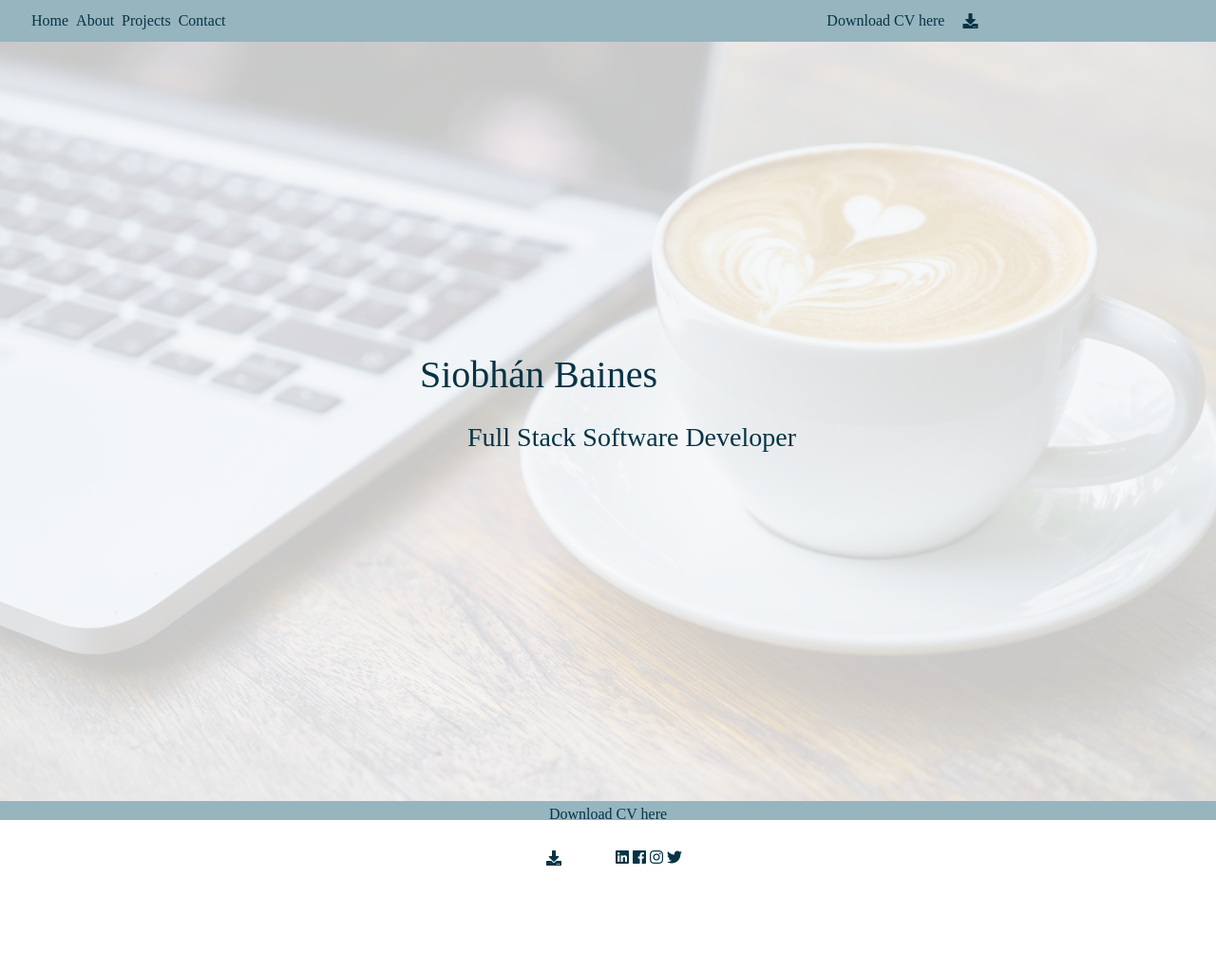
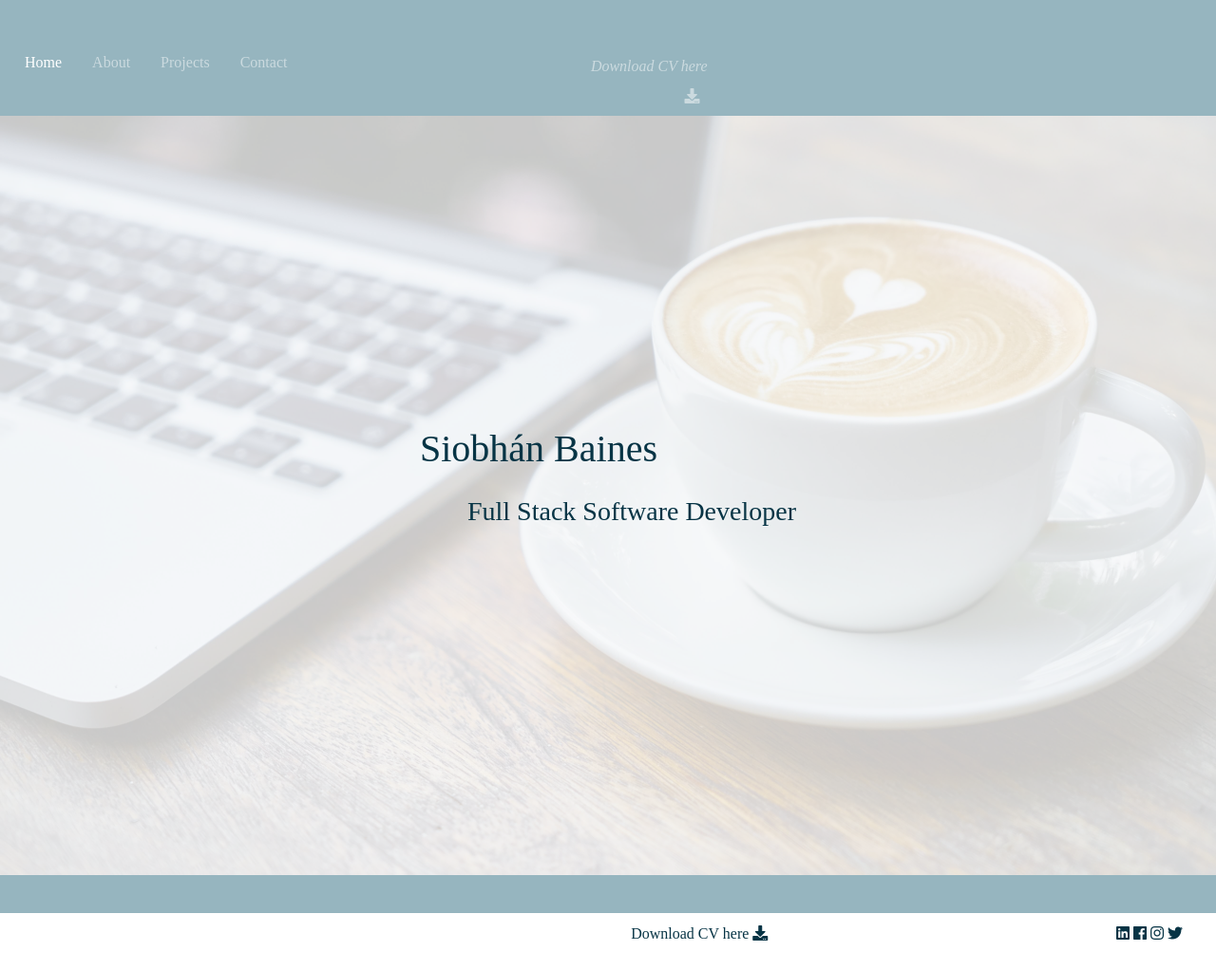
Before and after one commit to SiobhanBaines/MS1-Portfolio, a plain HTML site: page index.html in a window 1280 px wide. Shown: the whole page at 95% size. Before the commit the page ends 932 px from the top, so only its background shows below. Drawn offline with nearby package versions, Linux system fonts and the light colour scheme; a web font is replaced by a local one.

Commit message:
tried adding media menu symbol but made everything worse

```diff
--- a/assets/css/style.css
+++ b/assets/css/style.css
@@ -13,12 +13,11 @@ body {
     width: 100%;
     padding: 0;
     margin: 0;
-}
-.header-row{
     background-color: #96b5bf;
     align-items: baseline;
 }
-.head-col-nav{}
+
+
 
 .cv-pdf{
     display:inline-block;
@@ -38,15 +37,11 @@ body {
     text-align: center;
     padding: 2px;
     font-family: Chilanka;
+    color: #073445;
 }
-.cv-pdf {
-    display:inline-block;
-    height: 20px;
-    text-align: center;
-    padding: 2px;
-    font-family: Chilanka;
-}
+
 a {
+    display: inline-block;
     color:#073445;
     height: 12px;
 }
@@ -88,10 +83,13 @@ a {
     width: 100%;
     padding: 0;
     margin: 0;
+    height: 40px;
+    background-color: #96b5bf;
+    display: inline-block;
 }
 .footer-row{
-    background-color: #96b5bf;
-    align-items: baseline;
+
+    text-align: center;
 }
 .social-media{
     display: inline-block;
--- a/index.html
+++ b/index.html
@@ -18,33 +18,37 @@
 <body>
 	<!-- Header containing Navigation and CV Download call to action -->
 	<header>
-		<!--<div class="container-fluid navalert-container">-->
-		<div class="container-fluid header-contianer">
+		<div class="container-fluid navalert-container header-container">
 			<div class="row justify-content-between header-row">
-				<div class="col col-md-4 head-col-nav">
-					<nav class="navbar">
-						<ul class="navbar-nav">
-							<li class="active nav-item">
-								<a href="index.html"><span>Home</span></a>
-							</li>
-							<li class="nav-item">
-								<a href="about.html"><span>About</span></a>
-							</li>
-							<li class="nav-item">
-								<a href="projects.html"><span>Projects</span></a>
-							</li>
-							<li class="nav-item">
-								<a href="contact.html"><span>Contact</span></a>
-							</li>
-						</ul>
+				<div class="col col-md-8 head-col-nav">
+					<nav class="navbar navbar-dark navbar-expand-sm">
+						<button class="navbar-toggler mr-auto" type="button" data-toggle="collapse" data-target="#navbarNavDropdown" aria-controls="navbarNavDropdown" aria-expanded="false" aria-label="Toggle navigation"><span class="navbar-toggler-icon"></span></button>
+						<div class="collapse navbar-collapse" id="navbarNavDropdown">
+							<ul class="navbar-nav mr-auto">
+								<li class="active nav-item mr-2">
+									<a class="nav-link" href="index.html">Home</a></li>
+								<li class="nav-item mr-2">
+									<a class="nav-link" href="about.html"> About</a></li>
+								<li class="nav-item mr-2">
+									<a class="nav-link" href="projects.html">Projects</a></li>
+								<li class="nav-item mr-2">
+									<a class="nav-link" href="contact.html">Contact</a></li>
+							</ul>
+						</div>
+						<div class="col col-md-4 head-cv-pdf ml-auto">
+						<div class="navbar-nav d-md-block">
+							<!--	<p class="cv-pdf">Download CV here-->
+							<p class="navbar-text my-auto mr-2 cv-pdf">
+								<i>Download CV here</i>
+								<!--<button type="button" class="btn btn-link">-->
+								<a class="nav-link" href="assets/cv/Siobhan Baines CV.pdf" target="_blank">
+									<i class="fa fa-download" aria-hidden="true"></i></a>
+								<!-- </button>-->
+							</p>
+
+						</div>
+						</div>
 					</nav>
-				</div>
-				<div class="col col-md-4 head-cv-pdf">
-					<p class="cv-pdf">Download CV here</p>
-					<button type="button" class="btn btn-link">
-                        <a href="assets/cv/Siobhan Baines CV.pdf" target="_blank">
-                        <i class="fa fa-download" aria-hidden="true"></i></a>
-                    </button>
 				</div>
 			</div>
 		</div>
@@ -66,13 +70,14 @@
 	<!-- social media links -->
 	<footer>
 		<div class="contain footer-container">
-			<div class="row justify-content-center footer-row">
+			<div class="row justify-content-around footer-row">
+				<div class="col col-md-8 cv-pdf">
+					<p>Download CV here
+						<a href="assets/cv/Siobhan Baines CV.pdf" target="_blank">
+							<i class="fa fa-download" aria-hidden="true"></i></a>
+					</p>
+				</div>
 				<div class="col col-md-4 cv-pdf">
-					<p >Download CV here</p>
-					<button type="button" class="btn btn-link">
-                        <a href="assets/cv/Siobhan Baines CV.pdf" target="_blank">
-                        <i class="fa fa-download" aria-hidden="true"></i></a>
-                    </button>
 					<ul class="social-media">
 						<li class="social-media"><a href="https://www.linkedin.com/in/siobhan-baines-9b296a22/"
 								target="_blank"><i class="fab fa-linkedin"></i></a></li>
```
